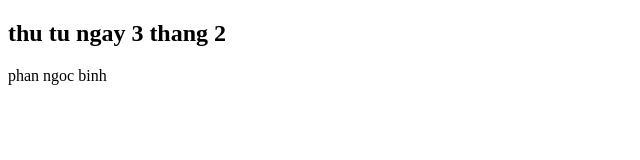
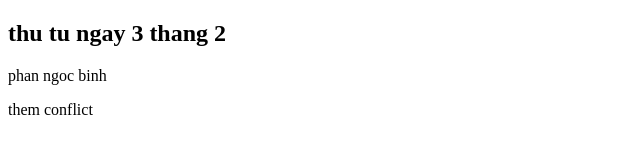
Before and after one commit to phanbinh1/test2, a plain HTML site: page about.html in a window 1280 px wide. Shown: the whole page, without its empty margins (0-640 px from the left). Drawn offline with Linux system fonts and the light colour scheme.

Commit message:
Update about.html

```diff
--- a/about.html
+++ b/about.html
@@ -8,6 +8,7 @@
 <body>
    <h2>thu tu ngay 3 thang 2</h2>
    <p>phan ngoc binh</p>
+   <p>them conflict</p>
 
 </body>
 </html>
```
